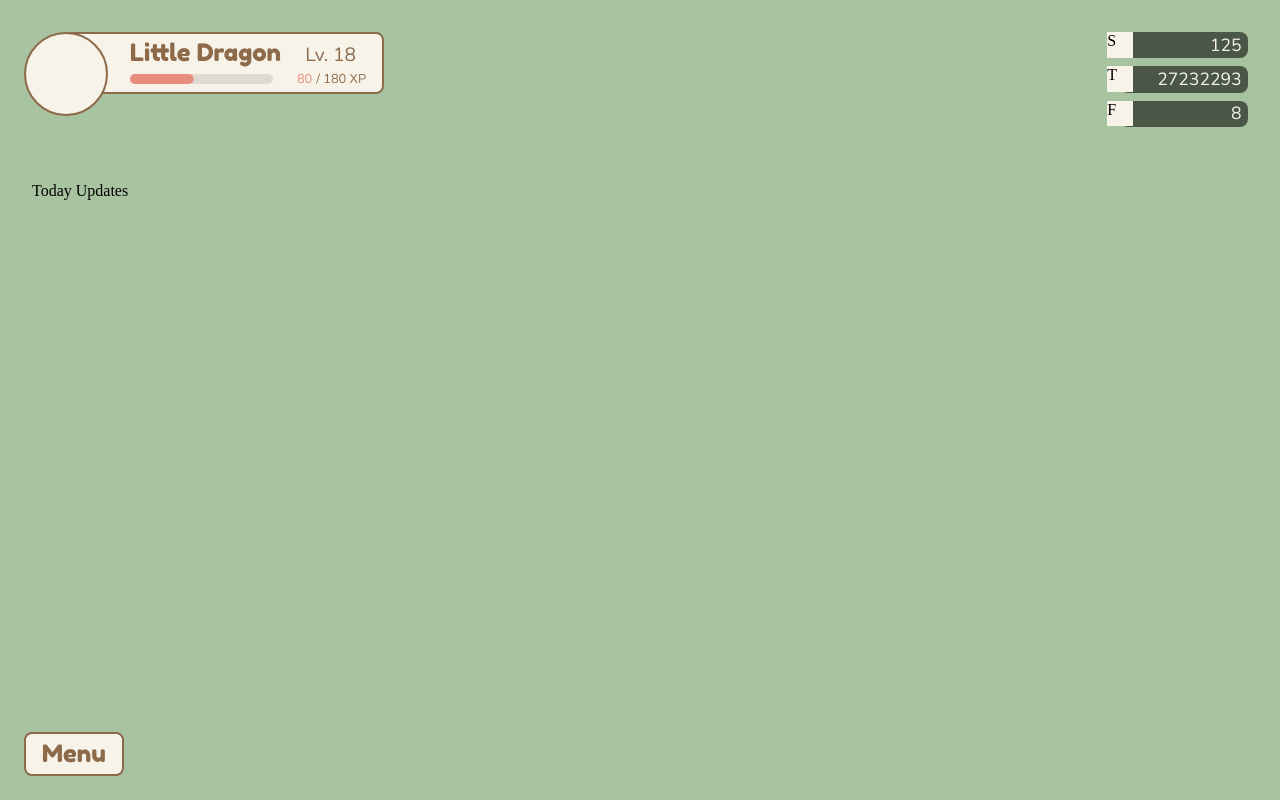
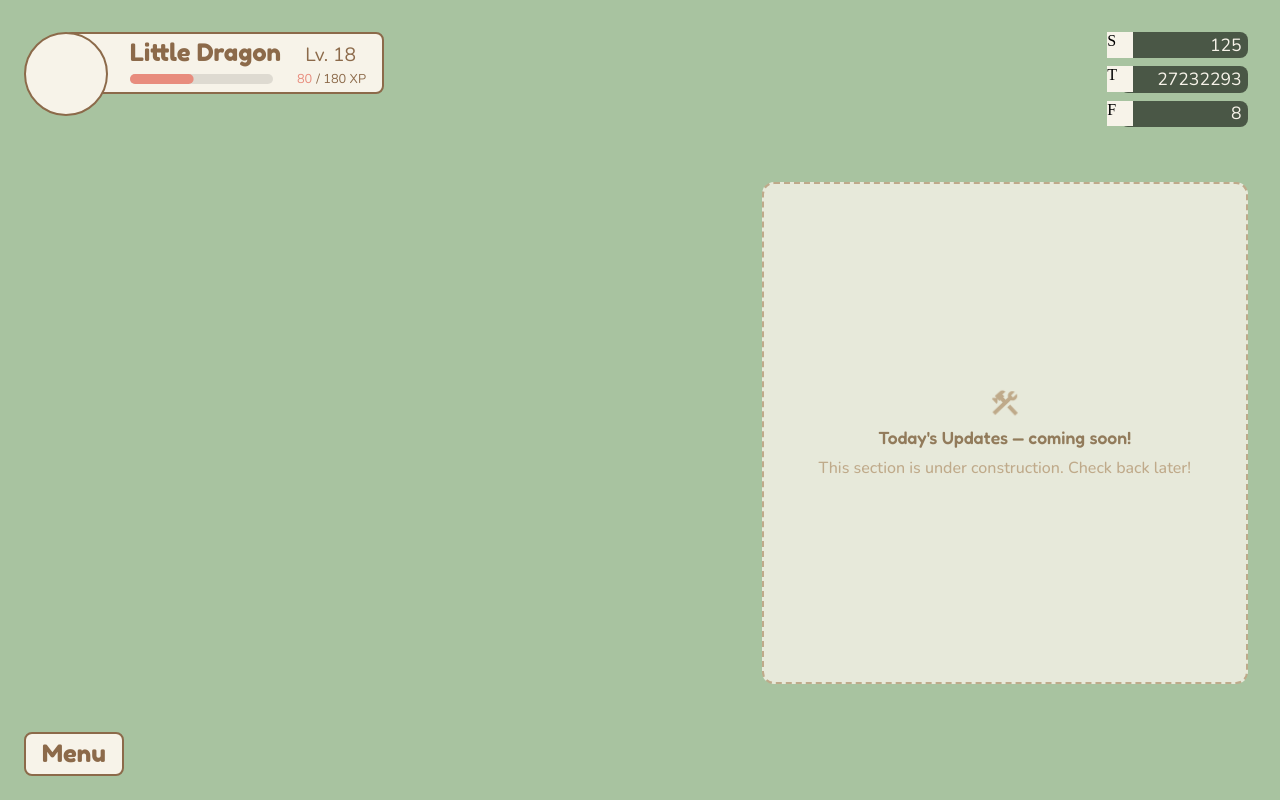
Before and after one commit to TylerWu137/critter-grove, a React (Vite) app: page /home in a window 1280 px wide. Built offline with nearby package versions, Linux system fonts and the light colour scheme.

Commit message:
placeholder for todays updates

```diff
--- a/src/components/TodayUpdates.jsx
+++ b/src/components/TodayUpdates.jsx
@@ -1,7 +1,10 @@
-import {Stack, Box} from "@mui/material";
+import { Box } from "@mui/material";
+import InProgressPlaceholder from "./common/InProgressPlaceholder"; // ★ ADDED — adjust path if TodayUpdates lives elsewhere relative to common/
 
-export default function TodayUpdates({sx}) {
+export default function TodayUpdates({ sx }) {
   return (
-    <Box sx={sx}>Today Updates</Box>
-  )
-};
+    <Box sx={sx}>
+      <InProgressPlaceholder label="Today's Updates" />
+    </Box>
+  );
+}
--- /dev/null
+++ b/src/components/common/InProgressPlaceholder.jsx
@@ -0,0 +1,42 @@
+import { Stack, Typography } from "@mui/material";
+import ConstructionIcon from '@mui/icons-material/Construction';
+
+export default function InProgressPlaceholder({ label, sx }) {
+  return (
+    <Stack
+      spacing={1}
+      sx={{
+        alignItems: "center",
+        justifyContent: "center",
+        height: "100%",
+        width: "100%",
+        border: "2px dashed var(--light-brown)",
+        backgroundColor: "var(--cream)",
+        borderRadius: 3,
+        boxSizing: "border-box",
+        opacity: 0.8,
+        ...sx,
+      }}
+    >
+      <ConstructionIcon
+        sx={{
+          fontSize: 32,
+          color: "var(--light-brown)",
+          // ★ a small playful wobble, not a full spin — keeps it cute
+          // rather than looking like a loading spinner
+          animation: "wobble 2.4s ease-in-out infinite",
+          "@keyframes wobble": {
+            "0%, 100%": { transform: "rotate(-8deg)" },
+            "50%": { transform: "rotate(8deg)" },
+          },
+        }}
+      />
+      <Typography variant="h4" sx={{ color: "var(--brown)" }}>
+        {label ? `${label} — coming soon!` : "Coming soon!"}
+      </Typography>
+      <Typography variant="text" sx={{ color: "var(--light-brown)", textAlign: "center" }}>
+        This section is under construction. Check back later!
+      </Typography>
+    </Stack>
+  );
+}
--- a/src/screens/HomeScreen.jsx
+++ b/src/screens/HomeScreen.jsx
@@ -1,4 +1,4 @@
-import {Stack, Box, Collapse} from "@mui/material";
+import {Stack, Box, Collapse, Fade} from "@mui/material";
 import { useState, useEffect } from "react";
 import { useLocation } from "react-router-dom";
 
@@ -37,14 +37,33 @@ export default function HomeScreen() {
             pl: 4,
             pr: 4,
             height: "100%",
+            width: "100%",
             flex: 1,
             boxSizing: "border-box",
           }}
         >
-          <Stack sx={{ height: "100%" }}>
+          <Stack sx={{ height: "100%" , width: "100%"}}>
             <PlayerTopBar sx={{flex: 2}} activePanel = {activePanel} />
+            <Box sx={{flex: 1}} />
 
-            <TodayUpdates sx={{ flex: 6 }} />
+            <Fade
+              in={activePanel === null}
+              timeout={200}
+              easing={{
+                enter: "ease-in-out",
+                exit: "ease-in-out",
+              }}
+              unmountOnExit
+              sx={{
+                flex: 10,
+                width: "40%",
+                alignSelf: "flex-end",
+              }}
+            >
+              <Box>
+                <TodayUpdates sx={{height: "100%"}}/>
+              </Box>
+            </Fade>
 
             <Stack sx={{flex: 2}}>
               <Box sx={{flex: 1}}/>
```
